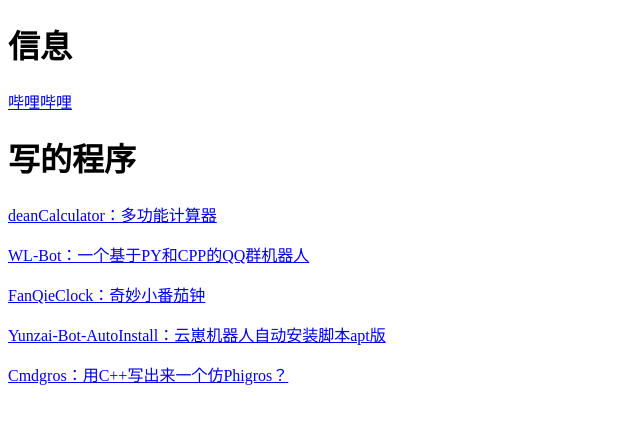
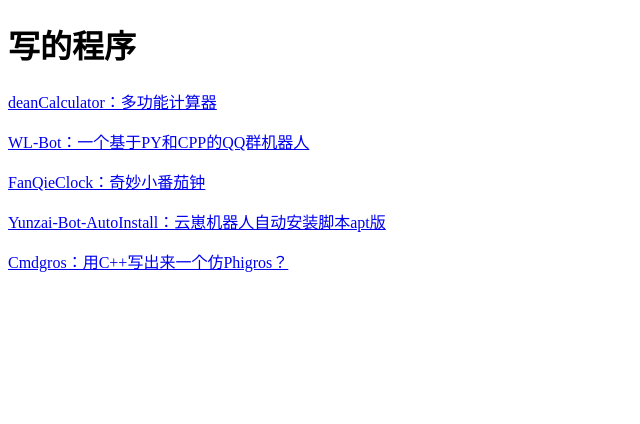
Before and after one commit to deanqwq233/deanqwq233.github.io, a plain HTML site: page index.html in a window 1280 px wide. Shown: the whole page, without its empty margins (0-640 px from the left). Drawn offline with nearby package versions, Linux system fonts and the light colour scheme.

Commit message:
Update index.html

```diff
--- a/index.html
+++ b/index.html
@@ -7,8 +7,6 @@
 <script src="https://cdn.bootcss.com/vue/2.6.11/vue.min.js"></script>
 <script src="https://lab.magiconch.com/nbnhhsh/nbnhhsh.user.js"></script>
 <body>
-    <h1>信息</h1>
-    <p> <a href="https://space.bilibili.com/348119295">哔哩哔哩</a> </p>
     <h1>写的程序</h1>
     <p> <a href="https://github.com/deanqwq233/deanCalculator/">deanCalculator：多功能计算器</a> </p>
     <p> <a href="https://github.com/deanqwq233/WL-Bot/">WL-Bot：一个基于PY和CPP的QQ群机器人</a> </p>
```
